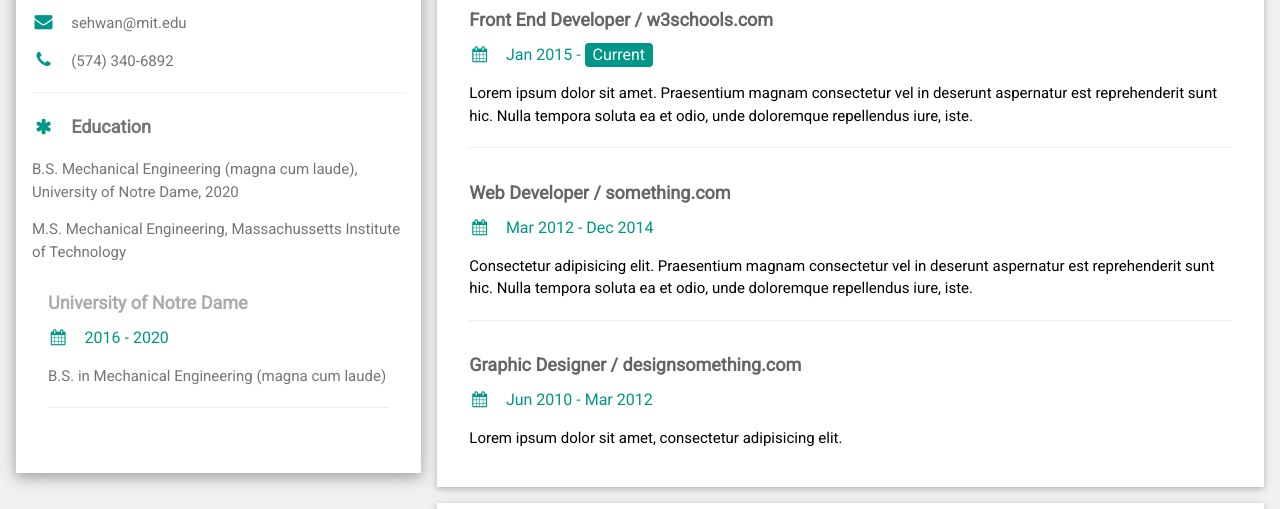
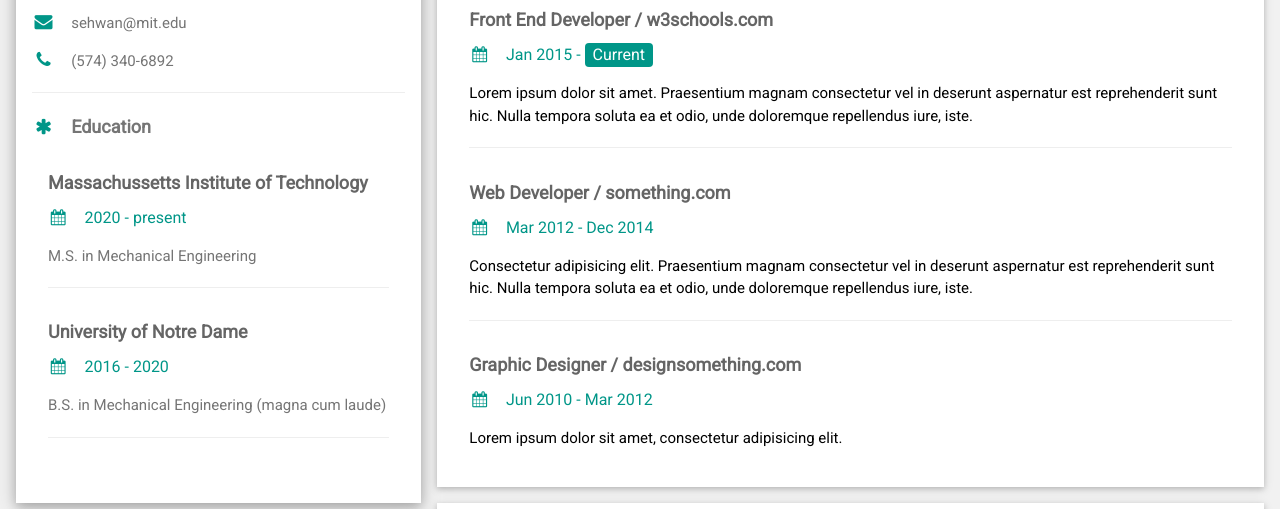
Before and after one commit to se-hwan/se-hwan.github.io, a plain HTML site: page index.html in a window 1280 px wide. Shown: the part 117-626 px from the top of the page. Drawn offline with nearby package versions, Linux system fonts and the light colour scheme.

Commit message:
sidebar edits

```diff
--- a/index.html
+++ b/index.html
@@ -1,6 +1,6 @@
 <!DOCTYPE html>
 <html>
-<title>Homepage v1.002</title>
+<title>Homepage v1.003</title>
 <meta charset="UTF-8">
 <meta name="viewport" content="width=device-width, initial-scale=1">
 <link rel="stylesheet" href="https://www.w3schools.com/w3css/4/w3.css">
@@ -35,10 +35,14 @@ html,body,h1,h2,h3,h4,h5,h6 {font-family: "Roboto", sans-serif}
           <hr>
 
           <p class="w3-large"><b><i class="fa fa-asterisk fa-fw w3-margin-right w3-text-teal"></i>Education</b></p>
-          <p>B.S. Mechanical Engineering (magna cum laude), University of Notre Dame, 2020 </p>
-          <p>M.S. Mechanical Engineering, Massachussetts Institute of Technology</p>
           <div class="w3-container">
-            <h5 class="w3-opacity"><b>University of Notre Dame</b></h5>
+            <h5 class="w3-opacity" style="color:black"><b>Massachussetts Institute of Technology</b></h5>
+            <h6 class="w3-text-teal"><i class="fa fa-calendar fa-fw w3-margin-right"></i>2020 - present</h6>
+            <p>M.S. in Mechanical Engineering</p>
+            <hr>
+          </div>
+          <div class="w3-container">
+            <h5 class="w3-opacity" style="color:black"><b>University of Notre Dame</b></h5>
             <h6 class="w3-text-teal"><i class="fa fa-calendar fa-fw w3-margin-right"></i>2016 - 2020</h6>
             <p>B.S. in Mechanical Engineering (magna cum laude)</p>
             <hr>
```
